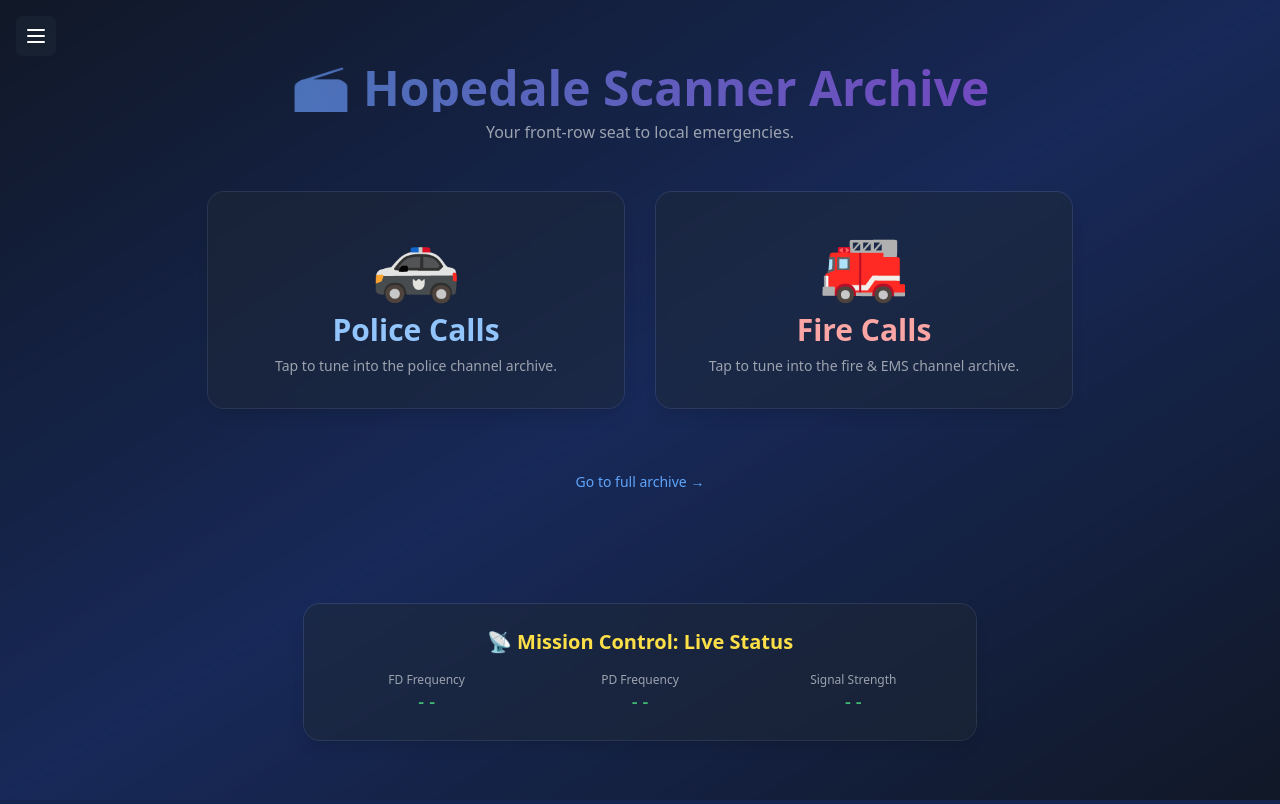
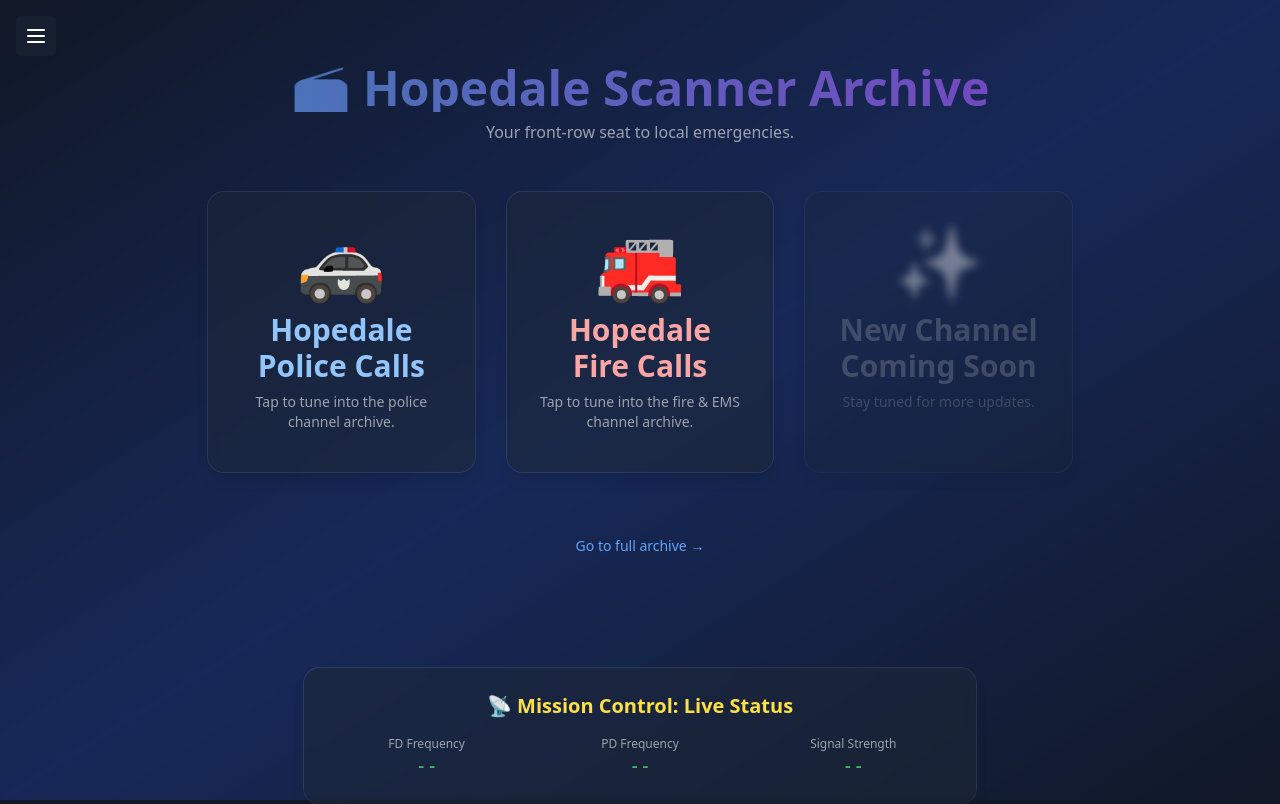
Before and after one commit to iamcalledned/scanner_pwa, a Flask app: page /scanner in a window 1280 px wide. Run offline with Flask 2, Linux system fonts and the light colour scheme; some libraries are stand-ins or nearby versions.

Commit message:
new stream

```diff
--- a/scanner_pwa_2/static/js/pwa.js
+++ b/scanner_pwa_2/static/js/pwa.js
@@ -187,5 +187,40 @@ async function refreshStatus() {
     if(sigStrength) sigStrength.textContent = j.PD?.strength || '--';
   } catch {}
 }
+async function refreshLastCallTimestamps() {
+  try {
+    // Fetch last police call
+    const pdResp = await fetch('/scanner_pd?page=1', { headers: { Accept: 'application/json' } });
+    if (pdResp.ok) {
+      const pdData = await pdResp.json();
+      if (pdData.calls && pdData.calls.length > 0) {
+        const pdLastCall = document.getElementById('pd-last-call');
+        if (pdLastCall) {
+          pdLastCall.textContent = `Last call: ${pdData.calls[0].timestamp_human}`;
+        }
+      }
+    }
+
+    // Fetch last fire call
+    const fireResp = await fetch('/scanner_fire?page=1', { headers: { Accept: 'application/json' } });
+    if (fireResp.ok) {
+      const fireData = await fireResp.json();
+      if (fireData.calls && fireData.calls.length > 0) {
+        const fireLastCall = document.getElementById('fire-last-call');
+        if (fireLastCall) {
+          fireLastCall.textContent = `Last call: ${fireData.calls[0].timestamp_human}`;
+        }
+      }
+    }
+  } catch (e) {
+    console.error("Error refreshing last call timestamps:", e);
+  }
+}
+
 setInterval(refreshStatus, 5000);
 refreshStatus();
+
+window.addEventListener('load', () => {
+  refreshLastCallTimestamps();
+  setInterval(refreshLastCallTimestamps, 60000); // Refresh every 60 seconds
+});
--- a/scanner_pwa_2/templates/scanner.html
+++ b/scanner_pwa_2/templates/scanner.html
@@ -30,20 +30,29 @@
       <p class="text-gray-400 mt-2">Your front-row seat to local emergencies.</p>
     </div>
 
-    <div class="grid grid-cols-1 md:grid-cols-2 gap-8">
+    <div class="grid grid-cols-1 md:grid-cols-3 gap-8">
       <!-- Police Calls Card -->
       <a href="/scanner_pd" class="group block bg-gray-800/50 backdrop-blur-sm p-8 rounded-2xl shadow-lg hover:shadow-blue-500/20 transition-all duration-300 transform hover:scale-105 ring-1 ring-white/10 hover:ring-blue-400">
         <div class="text-7xl mb-4 text-center transition-transform duration-300 group-hover:scale-110">🚓</div>
-        <h2 class="text-3xl font-bold text-center text-blue-300 mb-2">Police Calls</h2>
+        <h2 class="text-3xl font-bold text-center text-blue-300 mb-2">Hopedale Police Calls</h2>
         <p class="text-gray-400 text-sm text-center">Tap to tune into the police channel archive.</p>
+        <div id="pd-last-call" class="text-xs text-gray-500 mt-2"></div>
       </a>
 
       <!-- Fire Calls Card -->
       <a href="/scanner_fire" class="group block bg-gray-800/50 backdrop-blur-sm p-8 rounded-2xl shadow-lg hover:shadow-red-500/20 transition-all duration-300 transform hover:scale-105 ring-1 ring-white/10 hover:ring-red-400">
         <div class="text-7xl mb-4 text-center transition-transform duration-300 group-hover:scale-110">🚒</div>
-        <h2 class="text-3xl font-bold text-center text-red-300 mb-2">Fire Calls</h2>
+        <h2 class="text-3xl font-bold text-center text-red-300 mb-2">Hopedale Fire Calls</h2>
         <p class="text-gray-400 text-sm text-center">Tap to tune into the fire & EMS channel archive.</p>
+        <div id="fire-last-call" class="text-xs text-gray-500 mt-2"></div>
       </a>
+
+      <!-- New Channel Teaser -->
+      <div class="group block bg-gray-800/50 backdrop-blur-sm p-8 rounded-2xl shadow-lg ring-1 ring-white/10 opacity-50 cursor-not-allowed">
+        <div class="text-7xl mb-4 text-center filter grayscale blur-sm">✨</div>
+        <h2 class="text-3xl font-bold text-center text-gray-500 mb-2">New Channel Coming Soon</h2>
+        <p class="text-gray-500 text-sm text-center">Stay tuned for more updates.</p>
+      </div>
     </div>
 
     <div class="mt-16 text-center">
```
